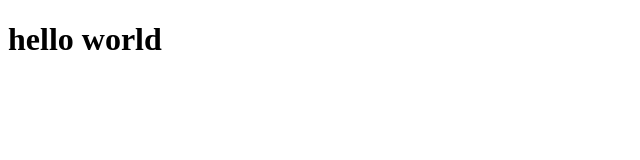
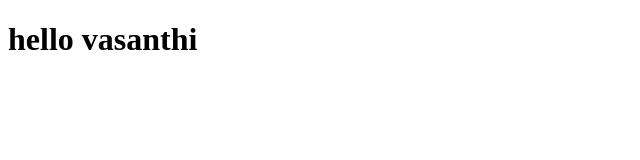
Before and after one commit to VasanthiIdeya/pratice, a plain HTML site: page index.html in a window 1280 px wide. Shown: the whole page, without its empty margins (0-640 px from the left). Drawn offline with Linux system fonts and the light colour scheme.

Commit message:
Update index.html

```diff
--- a/index.html
+++ b/index.html
@@ -1,6 +1,6 @@
 <!DOCTYPE html>
 <html>
     <body>
-        <h1>hello world </h1>
+        <h1>hello vasanthi </h1>
     </body>
 </html>
```
